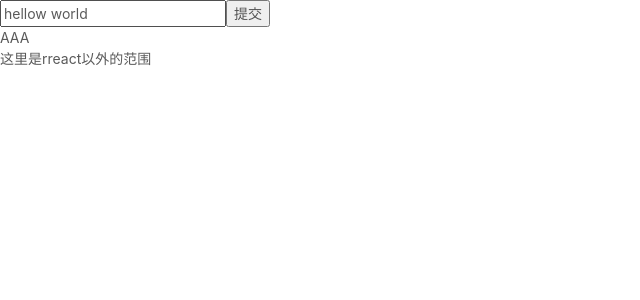
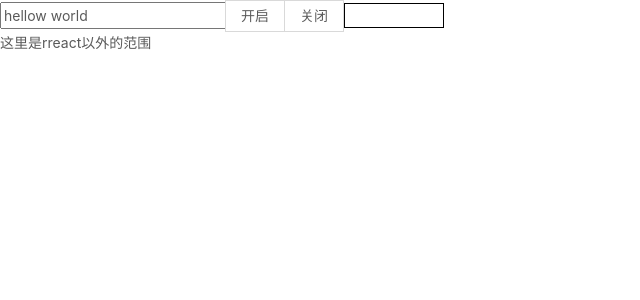
Before and after one commit to liyueS777/react-gohance, a React app: page / in a window 1280 px wide. Shown: the top 300 px of the page, without its empty margins (0-640 px from the left). Built offline with nearby package versions, Linux system fonts and the light colour scheme.

Commit message:
加入动画，分步进行~

```diff
--- /dev/null
+++ b/src/assets/css/reactRedux.less
@@ -0,0 +1,33 @@
+.test {
+   // test-enter test-enter-active test-exit test-exit-active
+//    transition:red 0.5s ease-in;
+}
+.u {
+    color:rgb(128, 105, 0);
+    border: 1px solid #000;
+    width: 100px;
+}
+.test-enter {
+    color:rgb(128, 105, 0);
+    width: 100px;
+    transition:color 1s ease-in,width 1s ease-out;
+    // transition:all 1.5s ease-out;
+}
+.test-enter-active {
+    color:pink;
+    width: 200px;
+}
+.test-exit {
+    transition:color 1s ease-out,width 1s ease-out;
+    // transition:all 1.5s ease-out;
+    width: 100px;
+
+}
+.test-exit-active {
+    color:rgb(128, 105, 0);
+    width: 100px;
+    transition:color 1s ease-out,width 1s ease-out;
+    // transition:all 1.5s ease-out;
+
+
+}
--- a/src/components/ReactRedux.js
+++ b/src/components/ReactRedux.js
@@ -1,21 +1,30 @@
 import React,{Component} from 'react'
 // import store from '../store'
 import { connect } from 'react-redux'
+import '../assets/css/reactRedux.less'
 import {
     CSSTransition,
     TransitionGroup,
   } from 'react-transition-group';
+import { Button } from 'antd/lib/radio';
 class ReactRedux extends Component {
     constructor(props){
         super(props)
         this.state = {
             title:'hellow ReactRedux1',
             // getDefault:store.getState().default
+            toggle:false
         }
 
     }
-    submit = () =>{
-
+    toggle = (p) =>{
+        this.setState((prevS)=>{
+            return {
+                toggle:p
+            }
+        },()=>{
+            console.log(this.state.toggle)
+        })
     }
     inputChange = (e) =>{
         console.log(e.target.value)
@@ -25,12 +34,20 @@ class ReactRedux extends Component {
             <div>
                 {/* {this.state.title}====={this.state.getDefault} */}
                 <input value={this.props.inputValue} onChange={this.props.inputChange} />
-                <button onClick={this.submit}>提交</button>
+                <Button onClick={this.toggle.bind(this,true)}>开启</Button>
+                <Button onClick={this.toggle.bind(this,false)}>关闭</Button>
                 <CSSTransition
-                timeout={500}
-                classNames="fade"
+                in={this.state.toggle}
+                classNames="test"
+                onEntered={el => {
+                    //这个属性可以给动画播放完毕后的组件执行一次js函数
+                    // el.style.width = "120px";
+                    this.setState({toggle:false})
+                  }}
+                // test-enter test-enter-active test-exit test-exit-active
+                timeout={1000}
                 >
-                    <div>AAA</div>
+                    <input className="u"  />
                 </CSSTransition>
             </div>
         )
```
